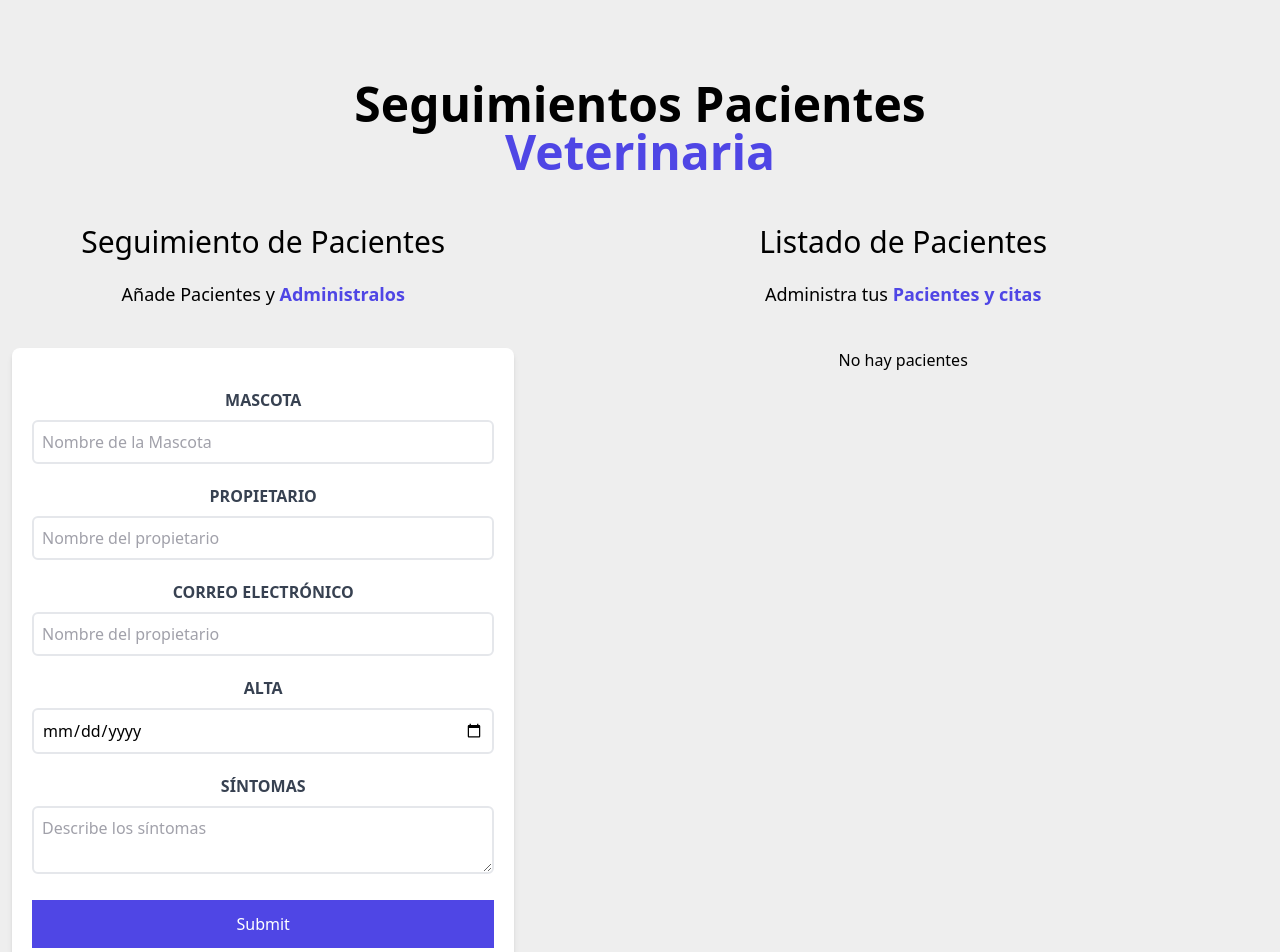
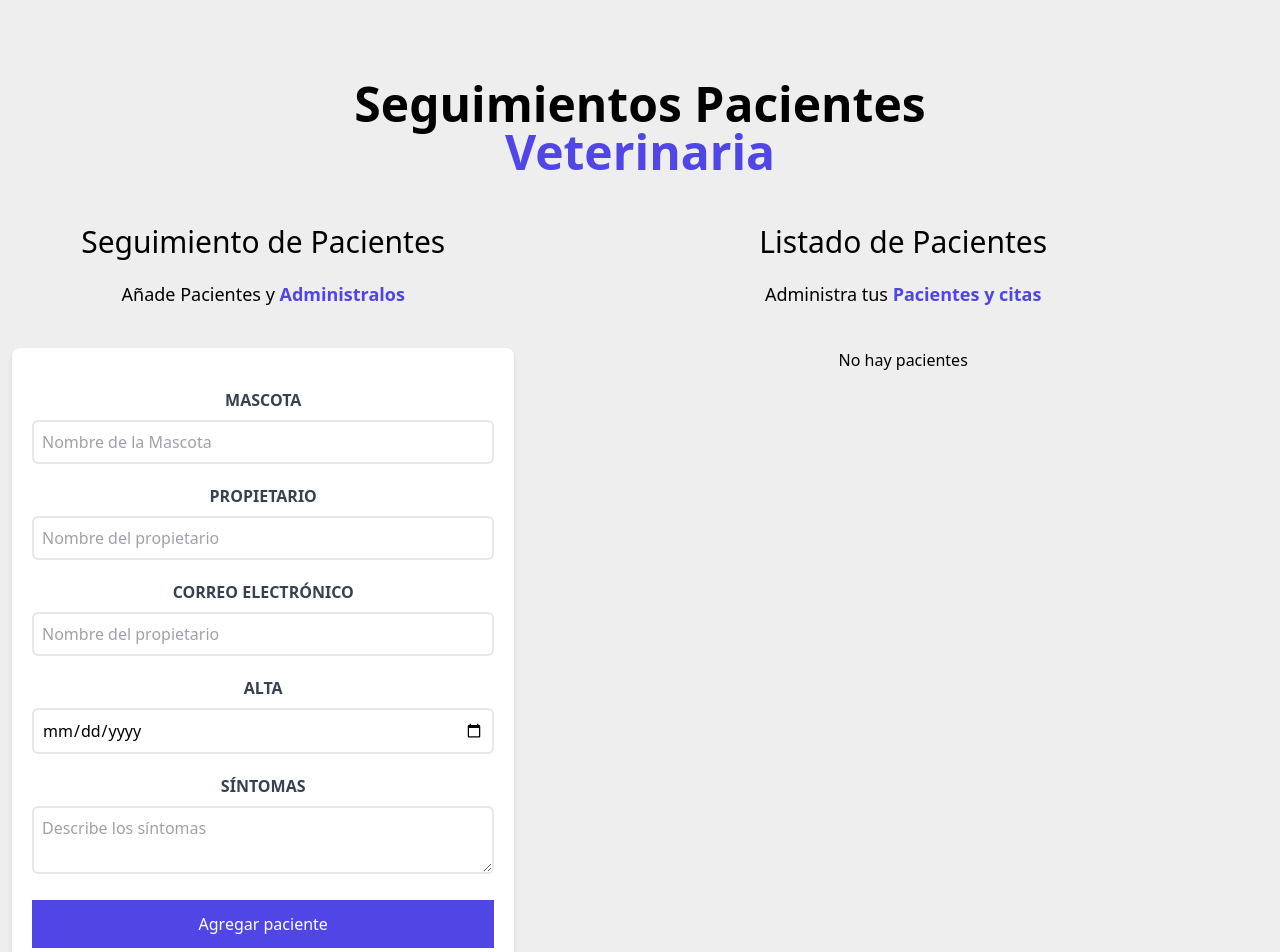
Before and after one commit to santiav/pacientes-veterinaria, a React (Vite) app: page / in a window 1280 px wide. Shown: the top 952 px of the page. Built offline with nearby package versions, Linux system fonts and the light colour scheme.

Commit message:
Editar anda correctamente

```diff
--- a/src/App.jsx
+++ b/src/App.jsx
@@ -6,10 +6,12 @@ import ListadoPacientes from "./components/ListadoPacientes";
 function App() {
 
     // Desde el formulario va a ir llenando el array de objetos
-    const [ pacientesAgregados, setPacientes] = useState([]);
+    const [ pacientesAgregados, setPacientesAgregados] = useState([]);
 
     // Paciente seleccionado al editar
-    const [ pacienteSeleccionado, setPaciente] = useState({});
+    const [ pacienteSeleccionado, setPacienteSeleccionado] = useState({});
+
+
 
     return (
         <div className="container mx-auto text-center mt-20">
@@ -17,12 +19,13 @@ function App() {
             <div className="mt-12 md:flex">
                     <Formulario
                         pacientesAgregados={pacientesAgregados}
-                setPacientes={setPacientes}
+                        setPacientesAgregados={setPacientesAgregados}
                         pacienteSeleccionado={pacienteSeleccionado}
+                        setPacienteSeleccionado={setPacienteSeleccionado}
                     />
                     <ListadoPacientes
                         pacientesAgregados={pacientesAgregados} /* se envia todo el array al listado */
-                setPaciente={setPaciente}
+                        setPacienteSeleccionado={setPacienteSeleccionado}
                     />
             </div>
 
--- a/src/components/Formulario.jsx
+++ b/src/components/Formulario.jsx
@@ -1,7 +1,7 @@
 import { useState, useEffect } from 'react';
 import Error from './Error'
 
-const Formulario = ({ pacientesAgregados, setPacientes, pacienteSeleccionado}) => {
+const Formulario = ({ pacientesAgregados, setPacientesAgregados, pacienteSeleccionado, setPacienteSeleccionado}) => {
 
     // Almacena en los states lo que se vaya agregando a los campos del formulario
     const [nombre, setNombre] = useState('');
@@ -46,11 +46,26 @@ const Formulario = ({ pacientesAgregados, setPacientes, pacienteSeleccionado}) =
 
             // Si los campos estan llenos entonces puedo construir el objeto para llevarlo al array de objetos
             const nuevoPaciente = {
-                nombre, propietario, email, fecha, sintomas, id: uuidv4()
+                nombre, propietario, email, fecha, sintomas
             }
 
-            console.log(nuevoPaciente)
-            setPacientes([...pacientesAgregados, nuevoPaciente])
+            if (pacienteSeleccionado.id) {
+                // console.log('editando')
+                nuevoPaciente.id = pacienteSeleccionado.id
+
+                const pacientesActualizados = pacientesAgregados.map( item =>  item.id === pacienteSeleccionado.id ? nuevoPaciente : item )
+                setPacientesAgregados(pacientesActualizados)
+                setPacienteSeleccionado({})
+
+            } else {
+                // console.log('nuevo registro')
+                console.log(nuevoPaciente)
+                nuevoPaciente.id = uuidv4()
+                setPacientesAgregados([...pacientesAgregados, nuevoPaciente])
+            }
+
+
+
 
         // reiniciar form
             /* setNombre('')
@@ -152,7 +167,7 @@ const Formulario = ({ pacientesAgregados, setPacientes, pacienteSeleccionado}) =
                 <input
                     type="submit"
                     className="bg-indigo-600 w-full p-3 text-white cursor-pointer hover:bg-indigo-700 transition-all"
-
+                    value={ pacienteSeleccionado.id ? 'Editar paciente' : 'Agregar paciente' }
                 />
 
             </form>
--- a/src/components/ListadoPacientes.jsx
+++ b/src/components/ListadoPacientes.jsx
@@ -1,6 +1,6 @@
 import Paciente from "./Paciente"
 
-const ListadoPacientes = ({pacientesAgregados, setPaciente}) => {
+const ListadoPacientes = ({ pacientesAgregados, setPacienteSeleccionado}) => {
 
     return (
         <div className="md:w-1/2 lg:w-3/5 md:h-screen overflow-scroll">
@@ -21,7 +21,7 @@ const ListadoPacientes = ({pacientesAgregados, setPaciente}) => {
                             <Paciente
                                 key={item.id}
                                 paciente={item}
-                                setPaciente={setPaciente}
+                                setPacienteSeleccionado={setPacienteSeleccionado}
                             />
                         )
                     })}
```
Lines whose indentation alone changed are shown as unchanged.
